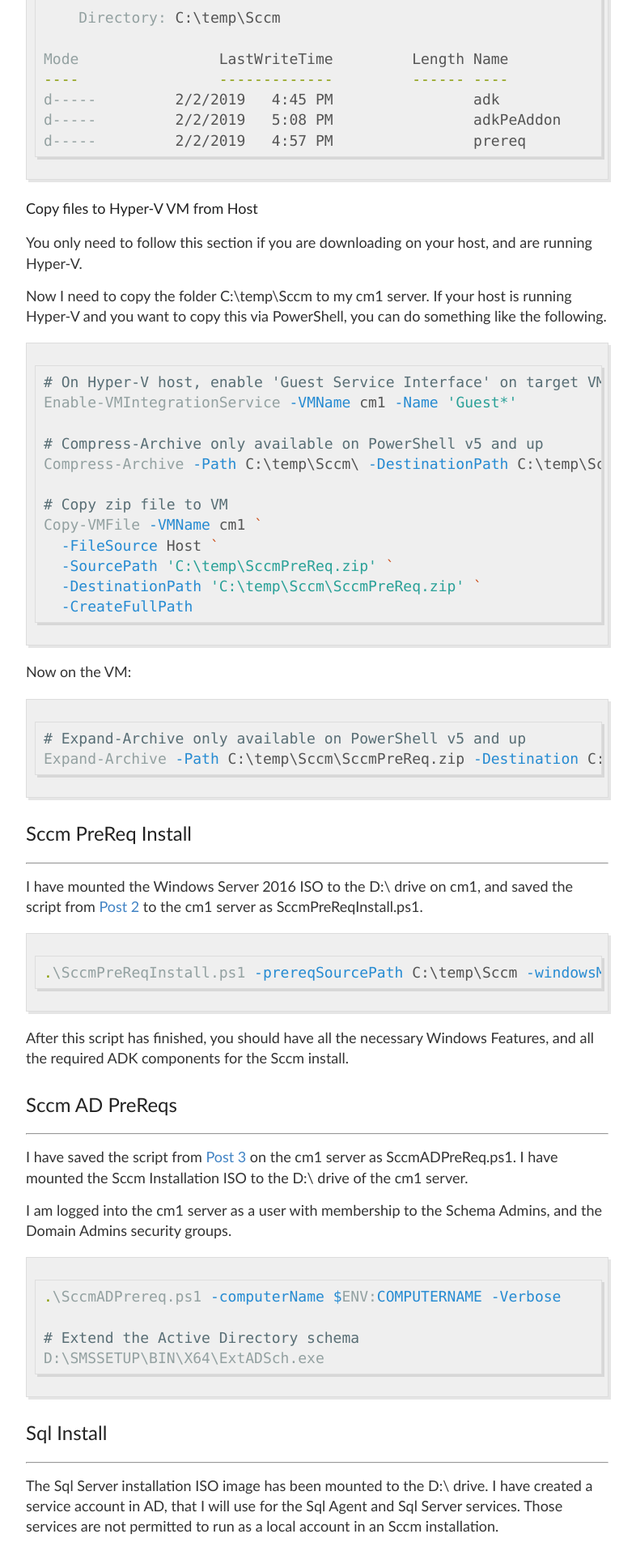
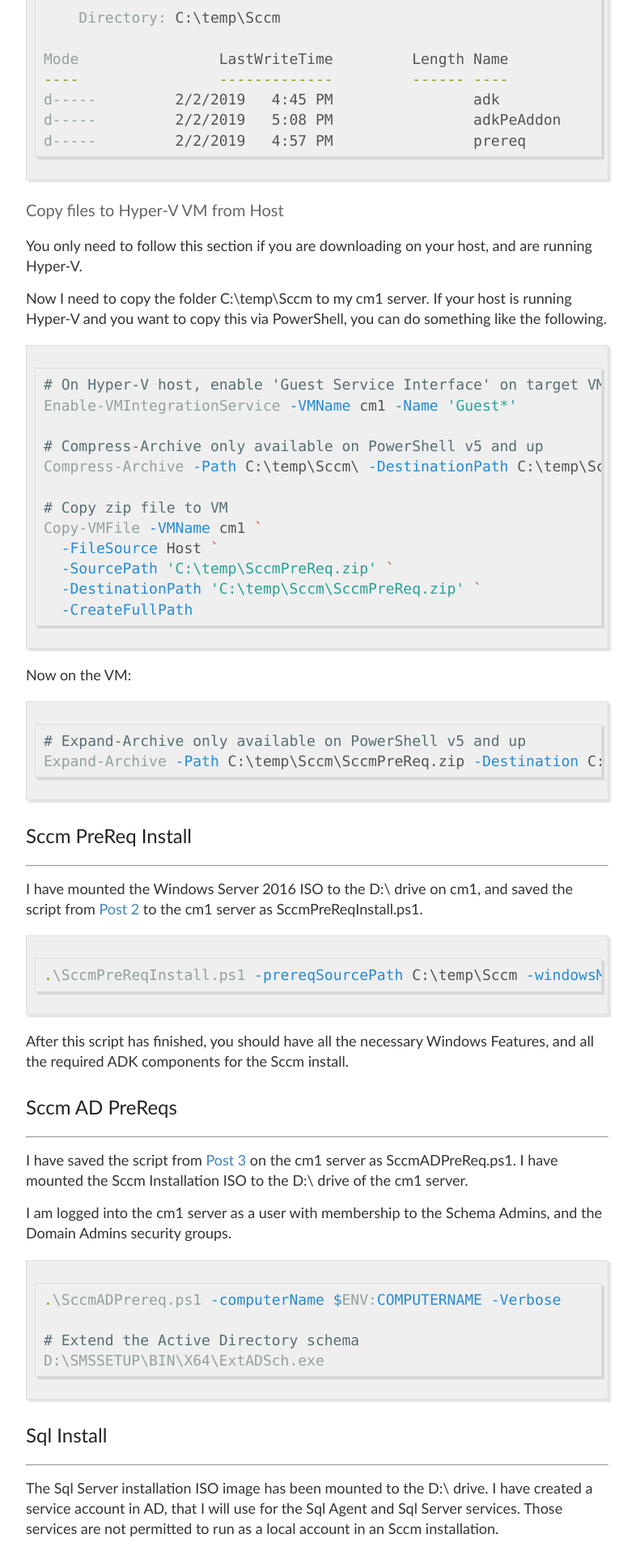
Before and after one commit to briansworth/dev, a Jekyll site: the page built from _posts/2019-2-2-PowerShell-Sccm-Install-Example.md, in a window 1280 px wide. Shown: the part 1902-3817 px from the top of the page at 81% size, without its empty margins (248-1034 px from the left). Built offline with Jekyll 4.4.1, drawn with Linux system fonts in a browser that asks for light colours.

````diff
--- a/_posts/2019-2-2-PowerShell-Sccm-Install-Example.md
+++ b/_posts/2019-2-2-PowerShell-Sccm-Install-Example.md
@@ -141,7 +141,7 @@ d-----         2/2/2019   5:08 PM                adkPeAddon
 d-----         2/2/2019   4:57 PM                prereq
 ```
 
-##### Copy files to Hyper-V VM from Host
+#### Copy files to Hyper-V VM from Host
 
 <p>
   You only need to follow this section if you are downloading on your host,
@@ -201,7 +201,7 @@ to the cm1 server as SccmPreReqInstall.ps1.
 ----
 
 I have saved the script from
-[Post 3](http://codeandkeep.com/PowerShell-Sccm-PreRequisites/)
+[Post 3](http://codeandkeep.com/PowerShell-Sccm-AD-PreRequisites/)
 on the cm1 server as SccmADPreReq.ps1.
 I have mounted the Sccm Installation ISO to the D:\ drive of the cm1 server.
 <p>
````
